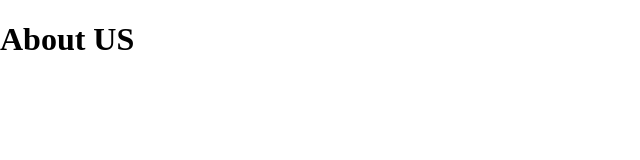
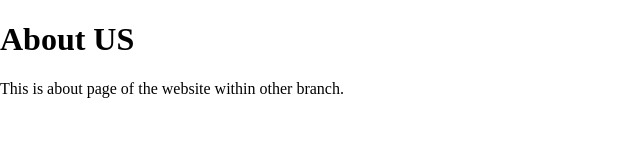
Before and after one commit to mr-haadi/Learning-git, a plain HTML site: page about.html in a window 1280 px wide. Shown: the whole page, without its empty margins (0-640 px from the left). Drawn offline with Linux system fonts and the light colour scheme.

Commit message:
add para

```diff
--- a/about.html
+++ b/about.html
@@ -8,5 +8,6 @@
 </head>
 <body>
     <h1>About US</h1>
+    <p>This is about page of the website within other branch.</p>
 </body>
 </html>
```
